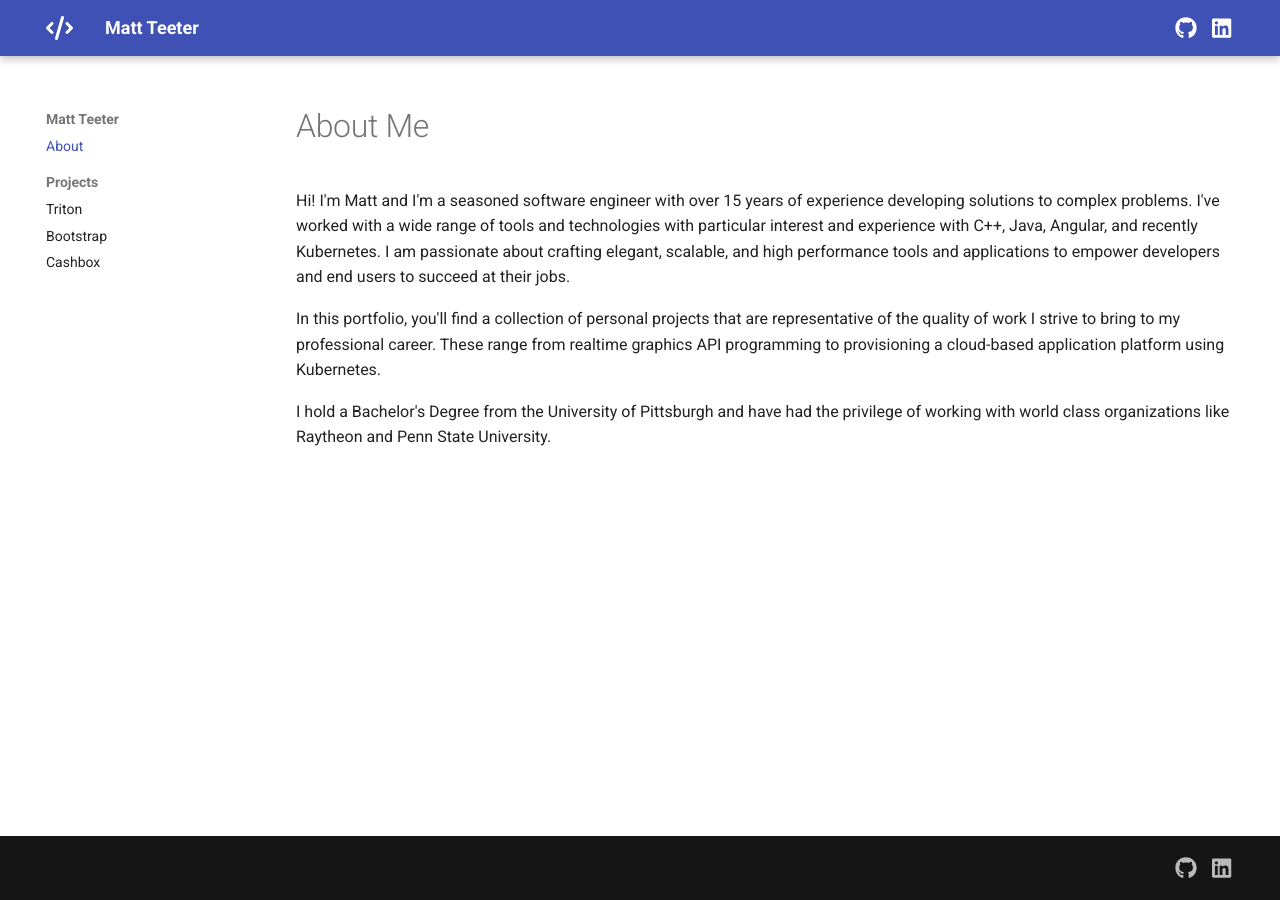
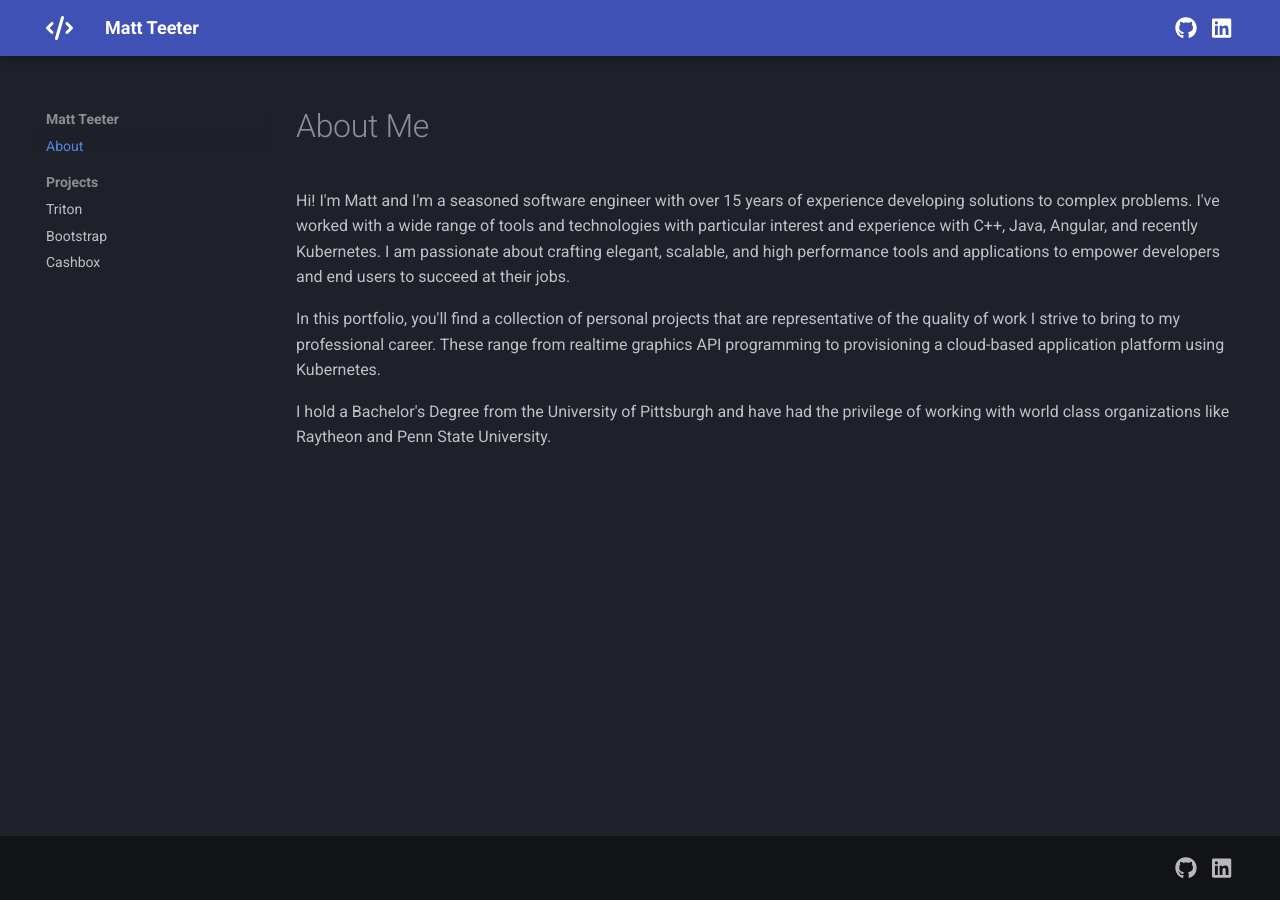
Before and after one commit to matt328/portfolio, an MkDocs documentation site: the page built from docs/index.md, in a window 1280 px wide. Built offline with MkDocs 1.6.1 and Material for MkDocs 9.7.7, drawn with Linux system fonts in a browser that asks for light colours.

```diff
--- a/mkdocs.yml
+++ b/mkdocs.yml
@@ -13,14 +13,6 @@ theme:
     logo: fontawesome/solid/code
   favicon: images/favicon.png
   palette:
-    # Palette toggle for light mode
-    - scheme: default
-      toggle:
-        icon: material/brightness-7
-
-        name: Switch to dark mode
-
-    # Palette toggle for dark mode
     - scheme: slate
       toggle:
         icon: material/brightness-4
```
